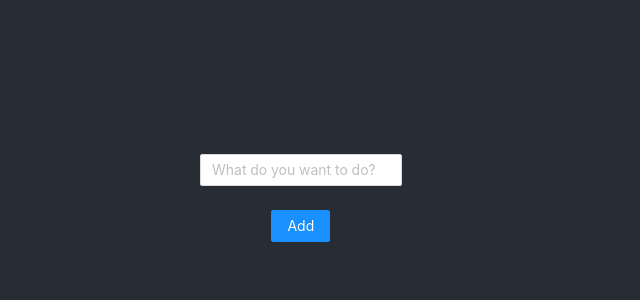
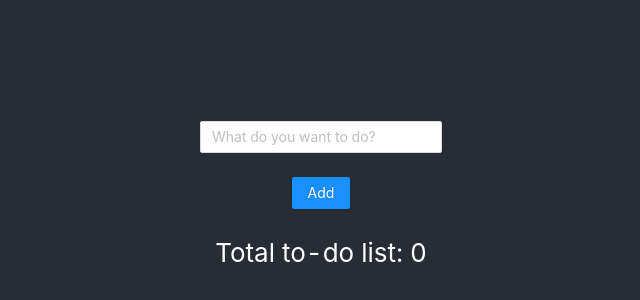
Before and after one commit to yslpn/react-mobx-todo, a React (Create React App) app: page / in a window 1280 px wide. Shown: the part 190-490 px from the top of the page, without its empty margins (319-959 px from the left). Built offline with nearby package versions, Linux system fonts and the light colour scheme.

Commit message:
add observer and total

```diff
--- a/src/components/ToDoList/ToDoList.tsx
+++ b/src/components/ToDoList/ToDoList.tsx
@@ -1,9 +1,10 @@
 import { Input, Button, Form } from "antd";
+import { observer } from "mobx-react-lite";
 import { FC, useState } from "react";
 import ToDo from '../../store/ToDo'
 import ToDoItem from "../ToDoItem/ToDoItem";
 
-const ToDoList: FC = () => {
+const ToDoList: FC = observer(() => {
     const [formData, setFormData] = useState<string>('');
     const [error, setError] = useState<string>('');
 
@@ -33,8 +34,6 @@ const ToDoList: FC = () => {
 
             <Form
                 name="basic"
-                labelCol={{ span: 8 }}
-                wrapperCol={{ span: 20 }}
                 initialValues={{ remember: true }}
                 onFinish={onFinish}
                 onFinishFailed={onFinishFailed}
@@ -44,23 +43,24 @@ const ToDoList: FC = () => {
                     <Input placeholder="What do you want to do?" onChange={onChange} value={formData} />
                 </Form.Item>
 
-                <Form.Item wrapperCol={{ offset: 0, span: 20 }}>
+                <Form.Item>
                     <Button type="primary" htmlType="submit" >
                         Add
                     </Button>
                 </Form.Item>
             </Form>
+
+            <p>Total to-do list: {ToDo.toDoList.length}</p>
+
             <div>
                 {ToDo.toDoList.map((item) => {
                     return (
-                        <div key={item}>
-                            <ToDoItem element={item} />
-                        </div>
+                        <ToDoItem key={item} element={item} />
                     )
                 })}
             </div>
         </>
     );
-}
+});
 
 export default ToDoList;
```
